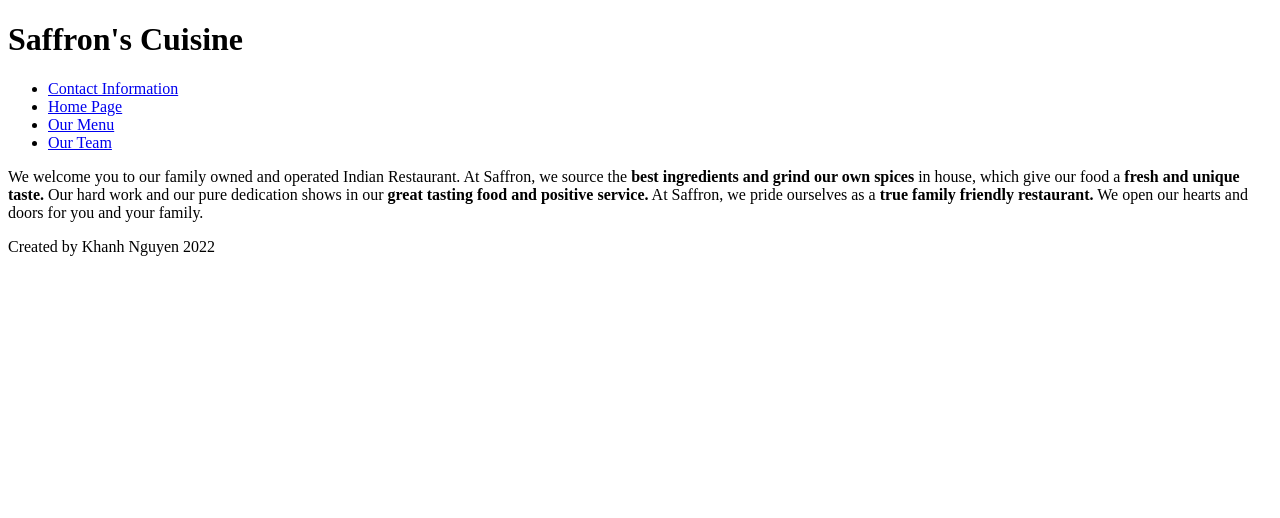
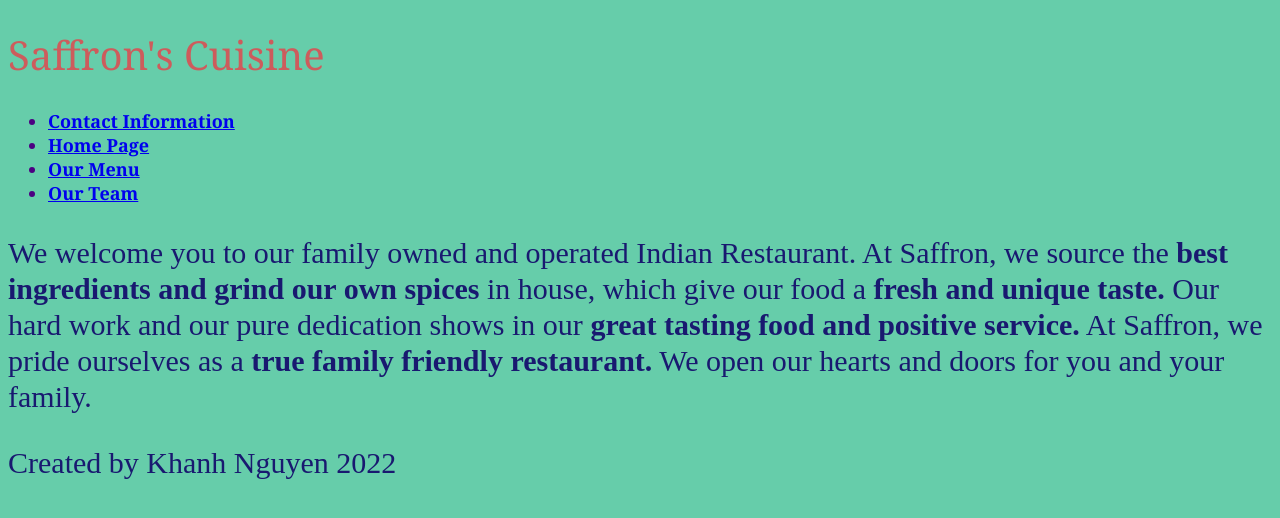
Before and after one commit to khanhcongnguyen/khanhcongnguyen.github.io, a plain HTML site: page index.html in a window 1280 px wide. Drawn offline with Linux system fonts and the light colour scheme.

Commit message:
Add files via upload

```diff
--- /dev/null
+++ b/css/style.css
@@ -0,0 +1,35 @@
+@charset "UTF-8";
+
+header {
+  color: white;
+}
+
+p {
+  color:MidnightBlue;
+  font: Georgia, serif;
+  line-height: 36px;
+}
+
+h1 {
+  color: Indigo;
+  font: 40px Georgia, serif;
+
+}
+
+body {
+  background-color: MediumAquaMarine;
+}
+
+ul {
+  color: Indigo;
+  font: 18px Georgia, serif;
+  font-weight: bold;
+}
+
+table {
+  color: MidnightBlue;
+}
+
+footer {
+  font-size: 12px;
+}
--- a/index.html
+++ b/index.html
@@ -2,13 +2,18 @@
 <html>
 <head>
   <title>Saffron Home Page</title>
-  <link href="css/style.css" rel="style">
+  <link href="css/style.css" rel="stylesheet">
   <link href="images/favicon.ico" rel="icon">
 </head>
 
 <body>
 <header>
   <h1>Saffron's Cuisine</h1>
+<style>
+h1 {
+  color:IndianRed;
+}
+</style>
 </header>
 
   <nav>
@@ -25,6 +30,11 @@
 </main>
 
 <footer>
+<style>
+p {
+  font-size: 30px;
+}
+</style>
   <p>Created by Khanh Nguyen 2022</p>
 </footer>
   </body>
```
Also changed, not shown: contact.html (+1 -1 lines), menu.html (+1 -1 lines), team.html (+1 -1 lines).
